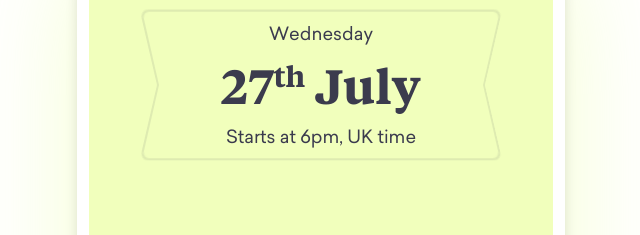
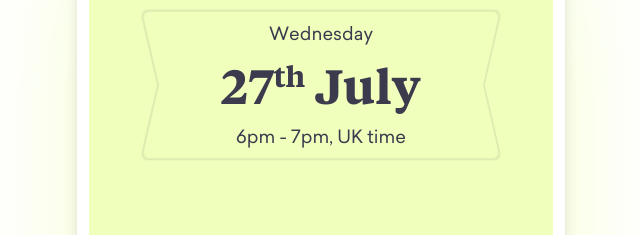
Before and after one commit to wearelighthouse/ManyHands-site, a plain HTML site: page index.html in a window 1280 px wide. Shown: the part 1520-1755 px from the top of the page, 319-959 px from the left. Drawn offline with Linux system fonts and the light colour scheme.

Commit message:
Deploying to live from @ wearelighthouse/ManyHands-site@dda1e8c7943060d290d65cc81d632cfaa7db4831 🚀

```diff
--- a/index.html
+++ b/index.html
@@ -169,7 +169,7 @@
                 <time datetime="2022-07-27" class="flex flex-col gap-2 items-center text-center bow-border px-4 py-2">
                   <div>Wednesday</div>
                   <div class="font-tiempos text-5xl font-semibold leading-tight">27<sup class="font-lg">th</sup> July</div>
-                  <div>Starts at 6pm, UK time</div>
+                  <div>6pm - 7pm, UK time</div>
                 </time>
 
                 <img
```
